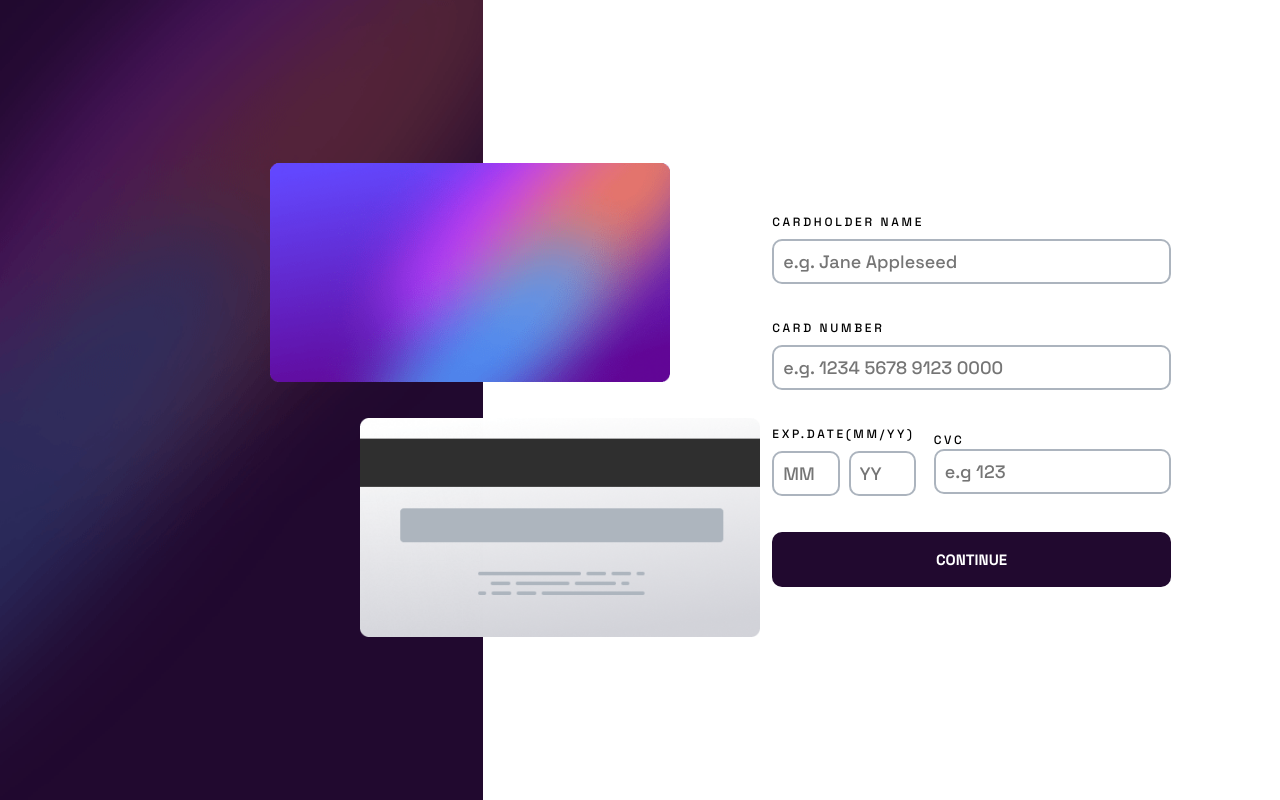
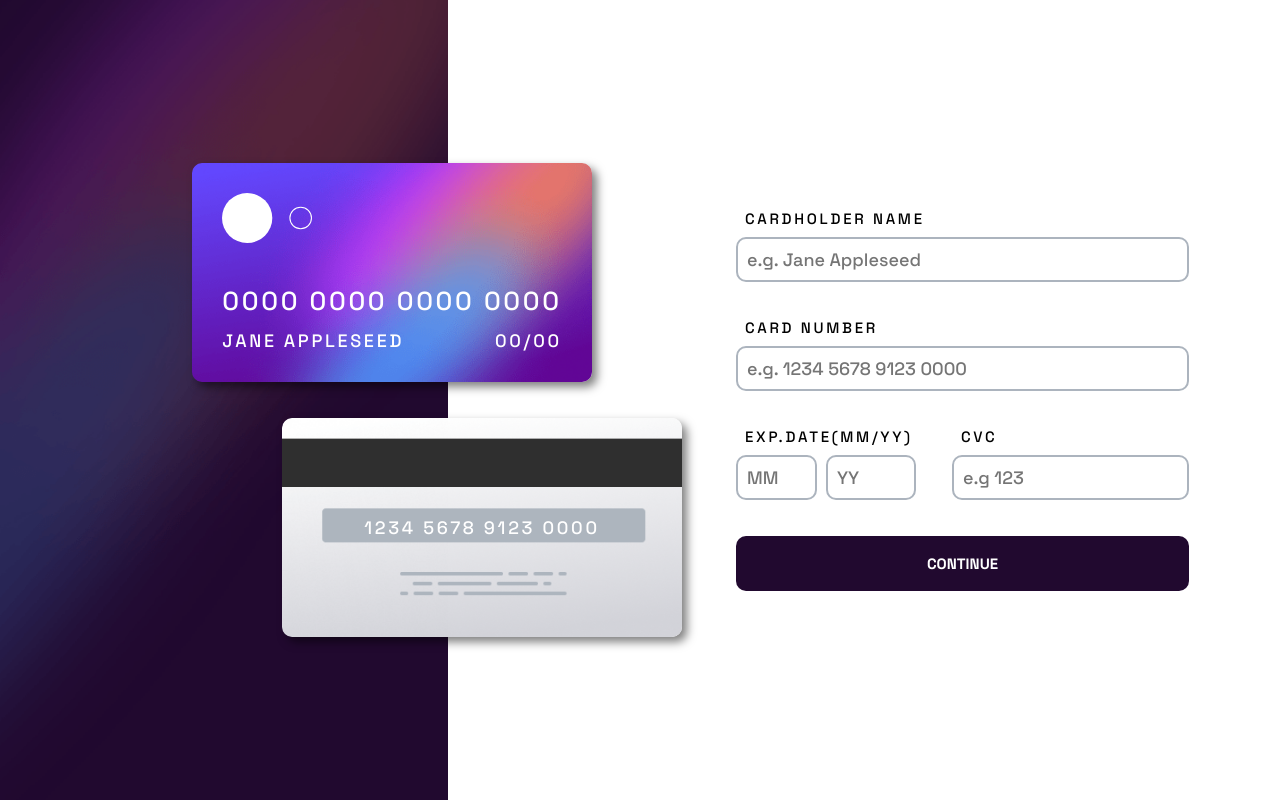
Before and after one commit to fabiomoretao/interactive-card, a React (Vite) app: page / in a window 1280 px wide. Built offline with nearby package versions, Linux system fonts and the light colour scheme.

Commit message:
style: Ajustes finais da estilização dos cartões

```diff
--- a/index.html
+++ b/index.html
@@ -3,7 +3,7 @@
 
 <head>
   <meta charset="UTF-8" />
-  <link rel="icon" type="image/svg+xml" href="/public/favicon-32x32.png" />
+  <link rel="icon" type="image/svg+xml" href="/favicon-32x32.png" />
   <meta name="viewport" content="width=device-width, initial-scale=1.0" />
   <link rel="preconnect" href="https://fonts.googleapis.com">
   <link rel="preconnect" href="https://fonts.gstatic.com" crossorigin>
--- a/src/App.jsx
+++ b/src/App.jsx
@@ -21,12 +21,14 @@ function App() {
 
       <form className={styles.formInputs}>
         <Input
+          id={"cardName"}
           label={"cardholder name"}
           placeholder={"e.g. Jane Appleseed"}
           type={"text"}
         />
 
         <Input
+          id={"cardNumber"}
           label={"card number"}
           placeholder={"e.g. 1234 5678 9123 0000"}
           type={"text"}
--- a/src/components/CardPreview/index.jsx
+++ b/src/components/CardPreview/index.jsx
@@ -1,23 +1,19 @@
-import cardFront from "../../assets/bg-card-front.png"
 import cardBack from "../../assets/bg-card-back.png"
 import styles from "./styles.module.css"
+import cardLogo from "../../assets/card-logo.svg"
 
 function CardPreview() {
     return (
         <div className={styles.cards}>
-            <img
-                className={styles.cardFront}
-                src={cardFront}
-                alt="Front Card B)"
-                width={400}
-            />
-
-            <img
-                className={styles.cardBack}
-                src={cardBack}
-                alt="Back Card :p"
-                width={400}
-            />
+            <div className={styles.cardFront}>
+                    <img src={cardLogo} height="50rem"/>
+                    <p className={styles.cardFrontNumber}>0000 0000 0000 0000</p>
+                    <p className={styles.name}>JANE APPLESEED</p>
+                    <p className={styles.expDate}>00/00</p>
+            </div>
+            <div className={styles.cardBack}>
+                <p>1234 5678 9123 0000</p>
+            </div>
         </div>
     )
 }
--- a/src/components/CardPreview/styles.module.css
+++ b/src/components/CardPreview/styles.module.css
@@ -1,12 +1,67 @@
 .cards {
-    align-self: center;
     display: flex;
     flex-direction: column;
     gap: 2rem;
-    margin: 15rem;
-    position: absolute;
+    height: 100vh;
+    justify-content: center;
+    padding-left: 30%;
+    z-index: 1;
 }
 
-.cardBack{
+.cards p {
+    color: var(--white);
+}
+
+/* Frente do cartão */
+.cardFront {
+    background-image: url("../../assets/bg-card-front.png");
+    background-size: cover;
+    border-radius: 10px;
+    box-shadow: 5px 5px 10px rgba(0, 0, 0, 0.5);
+    display: grid;
+    grid-template-areas:
+        "cardLogo cardLogo"
+        "cardNumber cardNumber"
+        "name expDate";
+    height: 219.24px;
+    padding: 1.681rem;
+    width: 400px;
+    z-index: 2;
+}
+
+.cardFront>img {
+    grid-area: cardLogo;
+}
+
+.cardFrontNumber {
+    align-self: top;
+    font-size: 26px;
+    grid-area: cardNumber;
+    margin-top: 2rem;
+}
+
+.name {
+    align-self: end;
+    grid-area: name;
+}
+
+.expDate {
+    align-self: end;
+    grid-area: expDate;
+    justify-self: end;
+}
+
+/* Atrás do cartão */
+.cardBack {
+    display: flex;
+    align-items: center;
+    background-image: url("../../assets/bg-card-back.png");
+    background-size: cover;
+    border-radius: 10px;
+    box-shadow: 5px 5px 10px rgba(0, 0, 0, 0.5);
+    height: 219.24px;
+    justify-content: center;
     margin-left: 5rem;
+    width: 400px;
+    z-index: 2;
 }
--- a/src/components/FormCard/CvcInput.jsx
+++ b/src/components/FormCard/CvcInput.jsx
@@ -2,9 +2,18 @@ import styles from "./input.module.css"
 
 function CvcInput() {
     return (
-        <div>
-            <label htmlFor="cvc" className={styles.cvcLabel}> Cvc</label>
-            <input type="text" placeholder="e.g 123" className={styles.cvcInput} />
+        <div style={{ display: "flex", flexDirection: "column" }}>
+            <label
+                htmlFor="cvc"
+                className={styles.cvcLabel}
+            >Cvc
+            </label>
+            <input
+                type="text"
+                placeholder="e.g 123"
+                className={styles.cvcInput}
+                id="cvc"
+            />
         </div>
     )
 }
--- a/src/components/FormCard/ExpInput.jsx
+++ b/src/components/FormCard/ExpInput.jsx
@@ -4,8 +4,8 @@ function ExpInput() {
         <div className={styles.expDate}>
             <label htmlFor="expiration">Exp.Date(MM/YY)</label>
             <div className={styles.expInputs}>
-                <input type="text" placeholder="MM" className={styles.mounth} />
-                <input type="text" placeholder="YY" className={styles.year} />
+                <input type="text" placeholder="MM" className={styles.mounth} id="expiration" />
+                <input type="text" placeholder="YY" className={styles.year} id="expiration"/>
             </div>
         </div>
     )
--- a/src/components/FormCard/Input.jsx
+++ b/src/components/FormCard/Input.jsx
@@ -3,10 +3,12 @@ import styles from "./input.module.css"
 function Input (props) {
     return(
         <div className={`${styles.inputContainer} ${props.className}`}>
-            <label htmlFor={props.for}>{props.label} </label>
+            <label htmlFor={props.id}>{props.label} </label>
             <input
             type={props.type}
-            placeholder={props.placeholder}/>
+            placeholder={props.placeholder}
+            id={props.id}
+            />
         </div>
     )
 }
--- a/src/components/FormCard/input.module.css
+++ b/src/components/FormCard/input.module.css
@@ -1,12 +1,13 @@
 .inputContainer {
-    display: grid;
+    display: flex;
     flex-direction: column;
 }
 
 label {
     color: #000;
-    font-size: 12px;
+    font-size: 15px;
     margin-bottom: .5rem;
+    margin-left: .5rem;
 }
 
 /* Estilo padrão dos inputs */
@@ -16,7 +17,7 @@ input {
     border: solid 2px var(--gray);
     border-radius: 10px;
     flex: 1;
-    min-width: 0;
+    min-width: 3rem;
     padding: .5rem;
 }
 
@@ -42,19 +43,19 @@ input:hover {
 
 .expDate {
     display: grid;
-    gap: .5rem;
     grid-template-columns: 1fr 1fr;
-    grid-template-rows: auto auto;
+    margin-right: 1rem;
+    width: 10rem;
 }
 
-.expDate label {
+.expDate label{
     grid-column: 1 / -1;
     grid-row: 1;
-    margin: 0;
 }
 
 .mounth {
     grid-column: 1;
+    margin-right: .5rem;
 }
 
 .year {
--- a/src/styles/app.module.css
+++ b/src/styles/app.module.css
@@ -1,6 +1,6 @@
 .container {
     display: grid;
-    grid-template-columns: 1fr 2fr;
+    grid-template-columns: 50% 50%;
     grid-template-areas: "left right";
     height: 100vh;
     letter-spacing: .15rem;
@@ -13,21 +13,22 @@
     flex-wrap: wrap;
     gap: 2rem;
     grid-area: right;
-    justify-self: center;
-    margin-left: 10rem;
+    margin-left: 15%;
     max-width: 50%;
 }
 
 .images {
-    display: flex;
-    grid-column: left;
-    z-index: 10;
-    max-height: 100vh;
+    grid-area: left;
+    position: relative;
 }
 
 .bgImg {
-    flex: 0 1 auto;
-    z-index: -10;
+    position:absolute;
+    inset: 0;
+    width: 70%;
+    height: 100%;
+    object-fit: cover;
+    z-index: 0;
 }
 
 .smallInputs {
```
